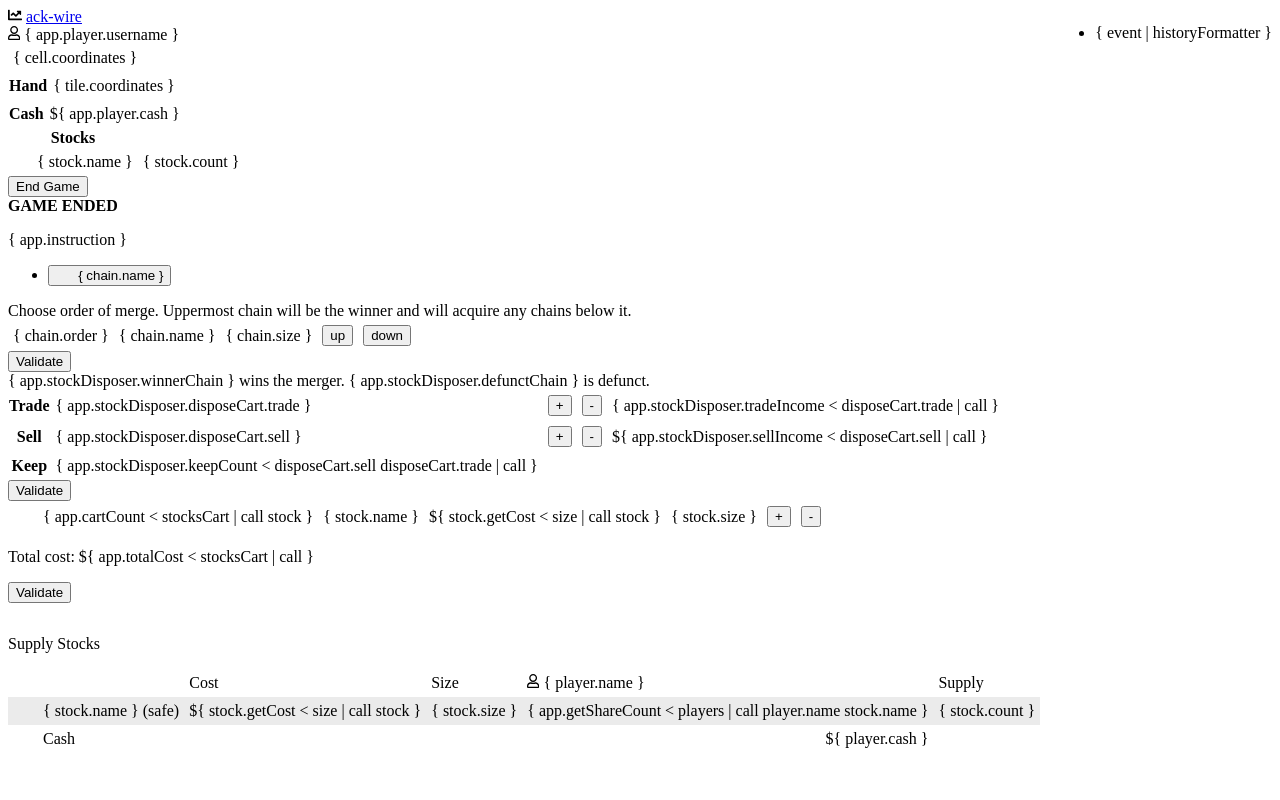
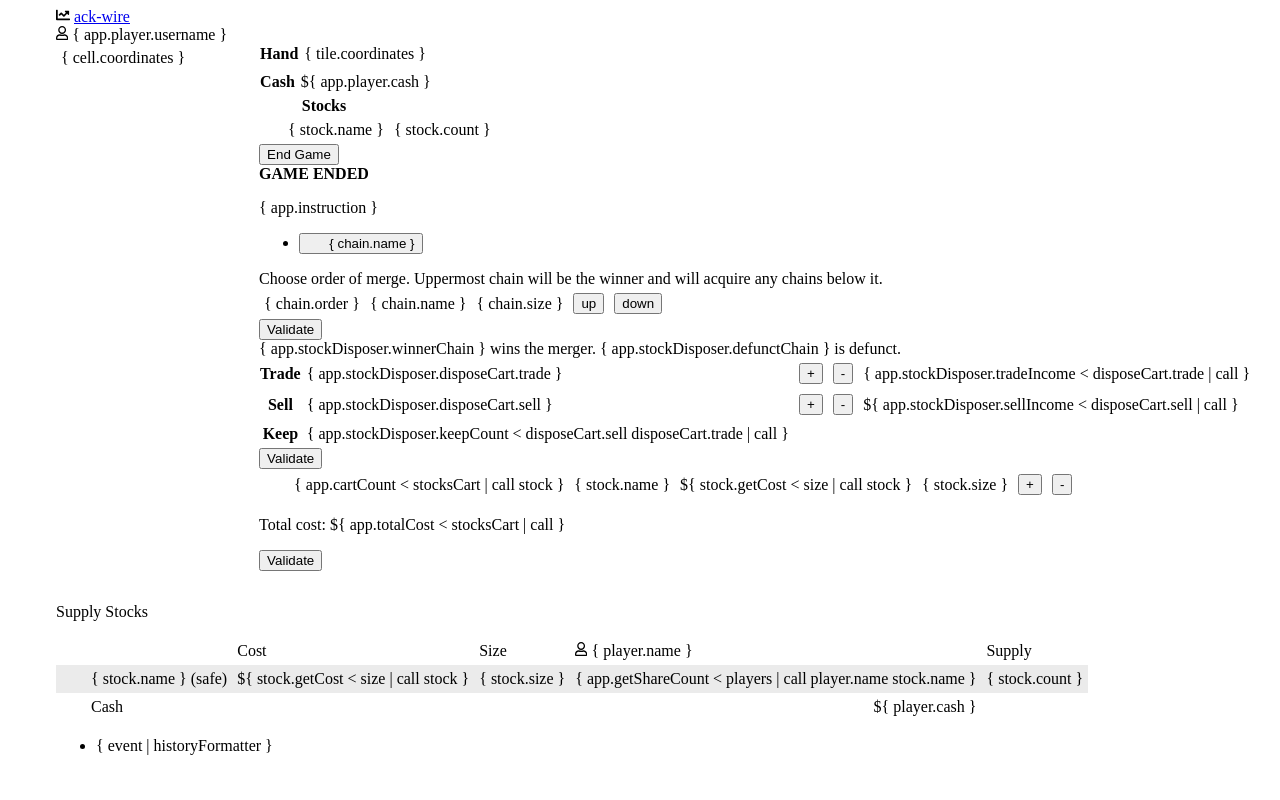
Before and after one commit to nwself/ack-wire, a Django app: template game/templates/games/game.html in a window 1280 px wide. Run offline with Django 3.2, Linux system fonts and the light colour scheme; the template is opened without the code that fills it, so the values that code supplies are empty.

Commit message:
Reflow everything

```diff
--- a/game/static/css/game.css
+++ b/game/static/css/game.css
@@ -1,7 +1,17 @@
 main {
-  display: flex;
+  padding-left: 3em;
+  /*display: flex;*/
   flex-wrap: wrap;
   justify-content: space-between;
+}
+
+#board-hand-shop {
+  display: flex;
+}
+
+#hand-shop {
+  padding-top: 2em;
+  padding-left: 2em;
 }
 
 #shop {
--- a/game/templates/games/game.html
+++ b/game/templates/games/game.html
@@ -17,7 +17,11 @@
 </head>
 <body>
 <main id="main">
-  <div> <!-- flex boxer -->
+  <div id="board-hand-shop"> <!-- flex boxer -->
+
+    <!-- BOARD -->
+
+    <div>
     <div>
       <svg xmlns="http://www.w3.org/2000/svg" height="14px" viewBox="0 0 512 512"><path d="M496 384H64V80c0-8.84-7.16-16-16-16H16C7.16 64 0 71.16 0 80v336c0 17.67 14.33 32 32 32h464c8.84 0 16-7.16 16-16v-32c0-8.84-7.16-16-16-16zM464 96H345.94c-21.38 0-32.09 25.85-16.97 40.97l32.4 32.4L288 242.75l-73.37-73.37c-12.5-12.5-32.76-12.5-45.25 0l-68.69 68.69c-6.25 6.25-6.25 16.38 0 22.63l22.62 22.62c6.25 6.25 16.38 6.25 22.63 0L192 237.25l73.37 73.37c12.5 12.5 32.76 12.5 45.25 0l96-96 32.4 32.4c15.12 15.12 40.97 4.41 40.97-16.97V112c.01-8.84-7.15-16-15.99-16z"/></svg> <a href="{% url 'lobby' %}">ack-wire</a>
     </div>
@@ -31,6 +35,12 @@
         </tbody>
       </table>
     </div>
+
+    </div>
+
+    <!-- INSTRUCTION AND SHOP -->
+
+    <div id="hand-shop">
 
     <!-- HAND -->
 
@@ -65,10 +75,6 @@
         <button rv-on-click="app.endGame">End Game</button>
       </div>
     </div>
-
-    <!-- INSTRUCTION AND SHOP -->
-
-    <div>
 
     <!-- INSTRUCTION -->
 
@@ -159,6 +165,8 @@
 
     </div>
 
+    </div> <!-- END BOARD_HAND_SHOP -->
+
     <!-- SUPPLY -->
 
     <div id="supply">
@@ -196,7 +204,6 @@
         </table>
       </div>
     </div>
-  </div>
 
   <div id="history">
     <ul>
```
